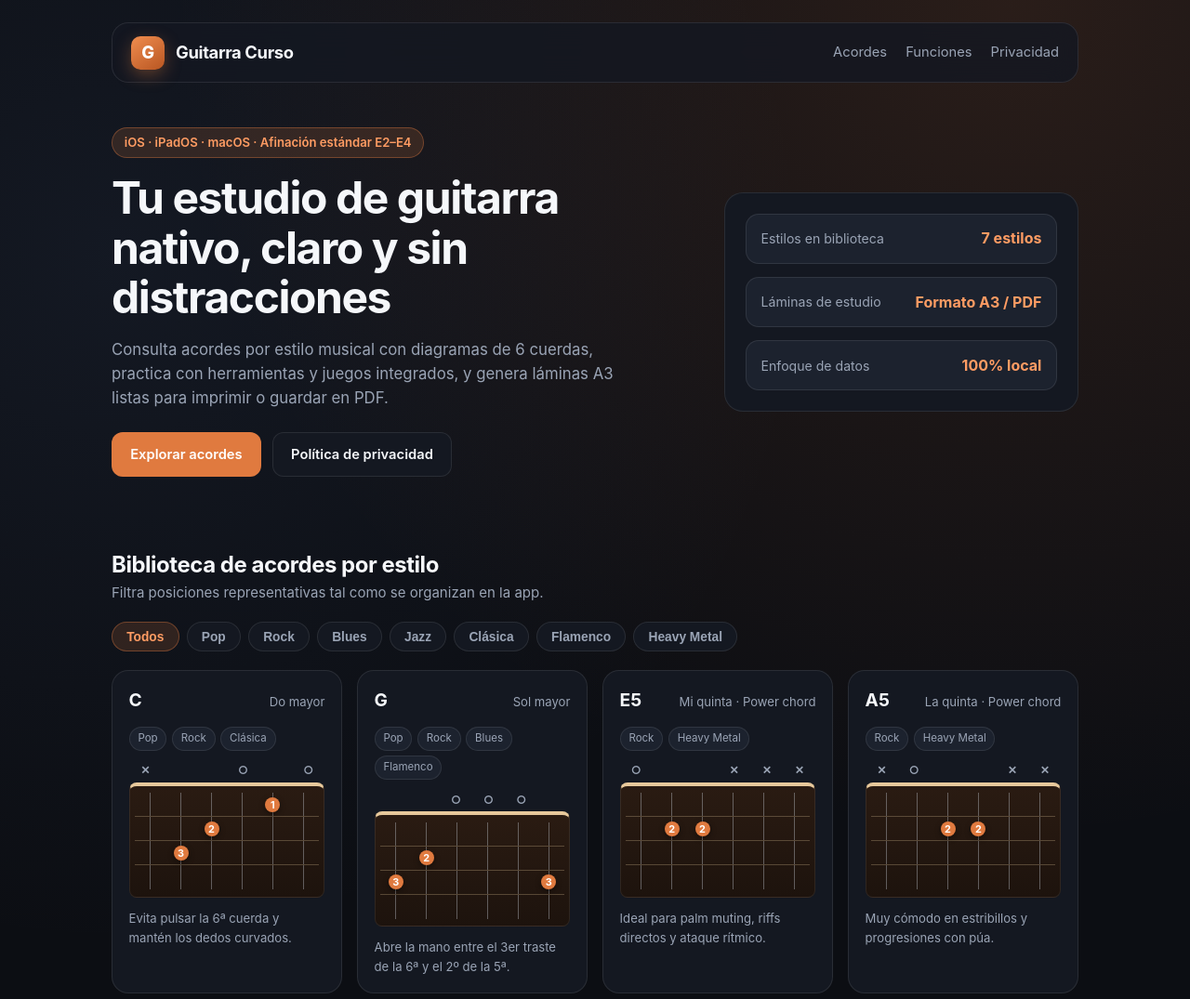
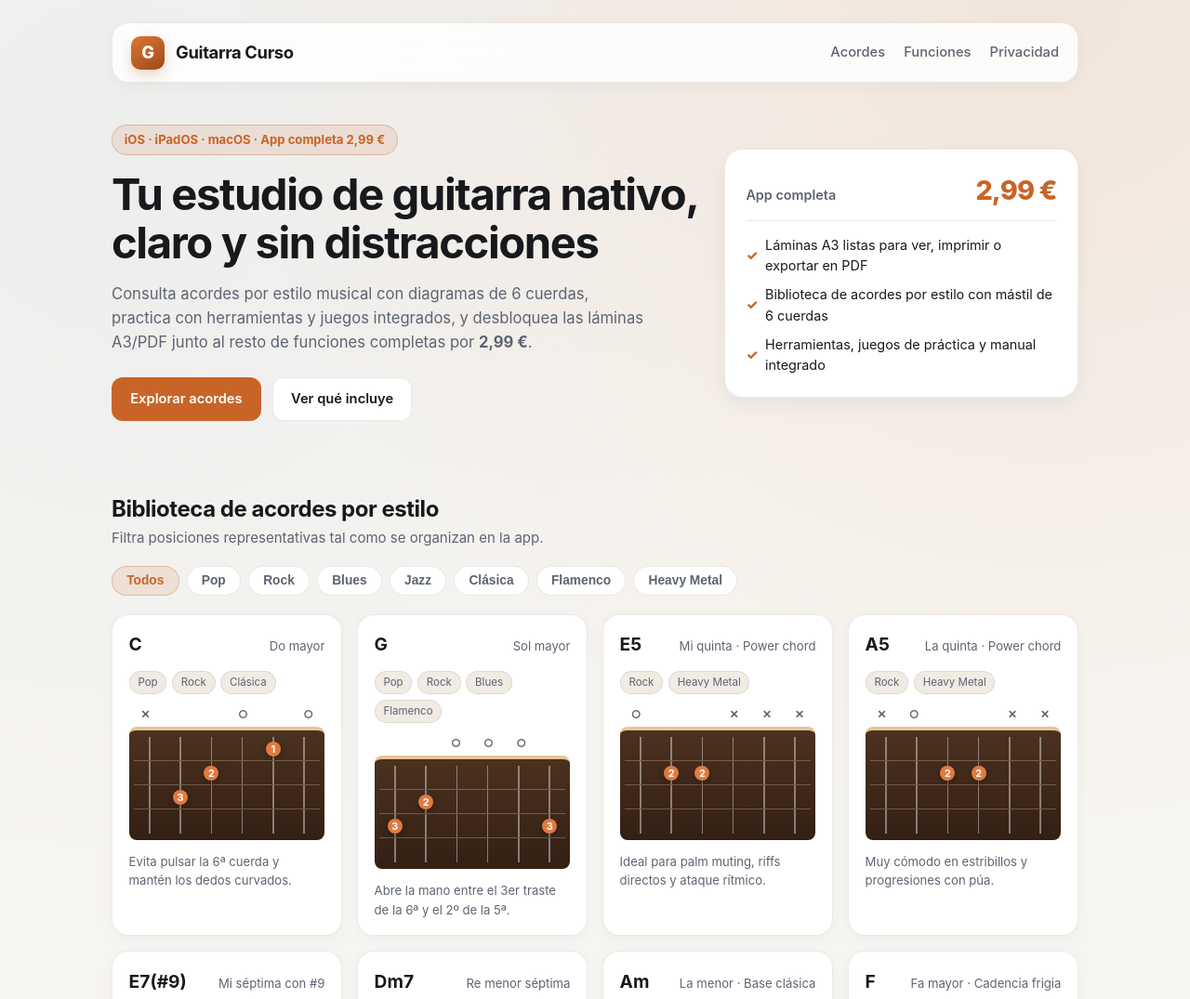
Before and after one commit to mhowani/CursoGuitar, a plain HTML site: page index.html in a window 1280 px wide. Shown: the top 1075 px of the page at 93% size. Drawn offline with Linux system fonts and the light colour scheme.

Commit message:
Add files via upload

```diff
--- a/index.html
+++ b/index.html
@@ -3,21 +3,20 @@
 <head>
   <meta charset="UTF-8" />
   <meta name="viewport" content="width=device-width, initial-scale=1.0" />
-  <title>Guitarra Curso — Biblioteca de Acordes, Herramientas y Láminas A3</title>
+  <title>Guitarra Curso — App completa por 2,99 €</title>
   <style>
     :root {
-      --bg: #0c0e13;
-      --surface: #141821;
-      --surface-2: #1c222e;
-      --text: #f5f7fa;
-      --muted: #9aa4b5;
-      --accent: #e07a3f;
-      --accent-soft: rgba(224, 122, 63, 0.16);
-      --accent-border: rgba(224, 122, 63, 0.38);
-      --border: rgba(255, 255, 255, 0.09);
-      --wood-light: #e7c89b;
-      --wood-dark: #3b2618;
-      --string: #cfd6e0;
+      --bg: #f7f5f1;
+      --surface: #ffffff;
+      --surface-2: #f0ece4;
+      --text: #18191c;
+      --muted: #5d6472;
+      --accent: #c86428;
+      --accent-hover: #b2551d;
+      --accent-soft: rgba(200, 100, 40, 0.12);
+      --accent-border: rgba(200, 100, 40, 0.30);
+      --border: rgba(24, 25, 28, 0.09);
+      --wood-light: #e6c697;
     }
 
     * { box-sizing: border-box; margin: 0; padding: 0; }
@@ -25,8 +24,8 @@
     body {
       font-family: -apple-system, BlinkMacSystemFont, "SF Pro Display", "SF Pro Text", "Segoe UI", Roboto, sans-serif;
       background:
-        radial-gradient(circle at 85% 0%, rgba(224, 122, 63, 0.14), transparent 42%),
-        radial-gradient(circle at 10% 15%, rgba(99, 132, 196, 0.09), transparent 38%),
+        radial-gradient(circle at 88% 0%, rgba(200, 100, 40, 0.11), transparent 42%),
+        radial-gradient(circle at 10% 10%, rgba(74, 111, 165, 0.06), transparent 38%),
         var(--bg);
       color: var(--text);
       line-height: 1.55;
@@ -46,7 +45,7 @@
       z-index: 20;
       backdrop-filter: blur(16px);
       -webkit-backdrop-filter: blur(16px);
-      background: rgba(20, 24, 33, 0.82);
+      background: rgba(255, 255, 255, 0.85);
       border: 1px solid var(--border);
       border-radius: 18px;
       padding: 0.85rem 1.25rem;
@@ -55,6 +54,7 @@
       align-items: center;
       gap: 1rem;
       flex-wrap: wrap;
+      box-shadow: 0 4px 18px rgba(24, 25, 28, 0.04);
     }
 
     .brand {
@@ -70,12 +70,12 @@
       width: 36px;
       height: 36px;
       border-radius: 10px;
-      background: linear-gradient(145deg, #f08d4f, #b85622);
+      background: linear-gradient(145deg, #de7736, #9d4918);
       display: grid;
       place-items: center;
       font-weight: 800;
       color: #fff;
-      box-shadow: 0 6px 18px rgba(224, 122, 63, 0.35);
+      box-shadow: 0 6px 14px rgba(200, 100, 40, 0.25);
     }
 
     nav {
@@ -88,6 +88,7 @@
     nav a {
       color: var(--muted);
       text-decoration: none;
+      font-weight: 500;
       transition: color 0.2s ease;
     }
 
@@ -95,7 +96,7 @@
 
     /* Hero */
     .hero {
-      padding: 3rem 0 2rem;
+      padding: 2.8rem 0 2rem;
       display: grid;
       grid-template-columns: 1.25fr 0.75fr;
       gap: 1.5rem;
@@ -111,17 +112,17 @@
       align-items: center;
       gap: 0.45rem;
       background: var(--accent-soft);
-      color: #ff9c63;
+      color: var(--accent);
       border: 1px solid var(--accent-border);
       padding: 0.32rem 0.8rem;
       border-radius: 999px;
       font-size: 0.82rem;
-      font-weight: 600;
+      font-weight: 700;
       margin-bottom: 1rem;
     }
 
     .hero h1 {
-      font-size: clamp(2rem, 4.2vw, 3rem);
+      font-size: clamp(2rem, 4.2vw, 2.95rem);
       line-height: 1.12;
       letter-spacing: -0.03em;
       margin-bottom: 1rem;
@@ -129,7 +130,7 @@
 
     .hero p {
       color: var(--muted);
-      font-size: 1.05rem;
+      font-size: 1.04rem;
       max-width: 580px;
       margin-bottom: 1.5rem;
     }
@@ -151,7 +152,7 @@
       text-decoration: none;
       border: 1px solid var(--border);
       cursor: pointer;
-      transition: transform 0.15s ease, background 0.2s ease, border-color 0.2s ease;
+      transition: transform 0.15s ease, background 0.2s ease;
     }
 
     .btn:active { transform: scale(0.98); }
@@ -162,7 +163,7 @@
       border-color: transparent;
     }
 
-    .btn-primary:hover { background: #eb874c; }
+    .btn-primary:hover { background: var(--accent-hover); }
 
     .btn-secondary {
       background: var(--surface);
@@ -171,28 +172,47 @@
 
     .btn-secondary:hover { background: var(--surface-2); }
 
-    /* Tarjeta resumen en el héroe */
-    .status-panel {
+    /* Tarjeta de acceso completo / precio */
+    .plan-panel {
       background: var(--surface);
       border: 1px solid var(--border);
       border-radius: 20px;
-      padding: 1.35rem;
+      padding: 1.4rem;
+      box-shadow: 0 8px 24px rgba(24, 25, 28, 0.05);
       display: grid;
       gap: 0.9rem;
     }
 
-    .status-item {
-      background: var(--surface-2);
-      border: 1px solid var(--border);
-      border-radius: 14px;
-      padding: 0.85rem 1rem;
+    .price-row {
       display: flex;
       justify-content: space-between;
-      align-items: center;
+      align-items: baseline;
+      padding-bottom: 0.6rem;
+      border-bottom: 1px solid var(--border);
     }
 
-    .status-item span { color: var(--muted); font-size: 0.88rem; }
-    .status-item strong { font-size: 1rem; color: #ff9c63; }
+    .price-label { font-size: 0.9rem; color: var(--muted); font-weight: 600; }
+    .price-amount { font-size: 1.8rem; font-weight: 800; color: var(--accent); letter-spacing: -0.03em; }
+
+    .plan-list {
+      list-style: none;
+      display: grid;
+      gap: 0.55rem;
+      font-size: 0.9rem;
+      color: var(--text);
+    }
+
+    .plan-list li {
+      display: flex;
+      align-items: center;
+      gap: 0.5rem;
+    }
+
+    .plan-list li::before {
+      content: "✓";
+      color: var(--accent);
+      font-weight: 800;
+    }
 
     /* Secciones */
     section.block { margin-top: 2.75rem; }
@@ -203,7 +223,7 @@
       align-items: flex-end;
       flex-wrap: wrap;
       gap: 1rem;
-      margin-bottom: 1.25rem;
+      margin-bottom: 1.2rem;
     }
 
     .section-header h2 {
@@ -236,11 +256,11 @@
       transition: all 0.18s ease;
     }
 
-    .chip:hover { color: var(--text); border-color: rgba(255,255,255,0.2); }
+    .chip:hover { color: var(--text); }
 
     .chip.active {
       background: var(--accent-soft);
-      color: #ff9c63;
+      color: var(--accent);
       border-color: var(--accent-border);
     }
 
@@ -259,6 +279,7 @@
       display: flex;
       flex-direction: column;
       gap: 0.8rem;
+      box-shadow: 0 4px 16px rgba(24, 25, 28, 0.03);
       transition: border-color 0.2s ease, transform 0.18s ease;
     }
 
@@ -304,22 +325,17 @@
     }
 
     .fretboard {
-      background: linear-gradient(180deg, #2a1b12 0%, #1d130d 100%);
+      background: linear-gradient(180deg, #4b3120 0%, #332014 100%);
       border-top: 4px solid var(--wood-light);
-      border-left: 1px solid rgba(255,255,255,0.08);
-      border-right: 1px solid rgba(255,255,255,0.08);
-      border-bottom: 1px solid rgba(255,255,255,0.08);
       border-radius: 8px;
       padding: 0.45rem 0.35rem;
-      position: relative;
     }
 
     .fret-row {
       display: grid;
       grid-template-columns: repeat(6, 1fr);
       height: 26px;
-      border-bottom: 1.5px solid rgba(231, 200, 155, 0.28);
-      position: relative;
+      border-bottom: 1.5px solid rgba(231, 200, 155, 0.32);
       align-items: center;
     }
 
@@ -338,21 +354,21 @@
       top: 0;
       bottom: 0;
       width: 1.5px;
-      background: rgba(215, 224, 235, 0.36);
+      background: rgba(245, 247, 250, 0.42);
     }
 
     .finger-dot {
       width: 16px;
       height: 16px;
       border-radius: 50%;
-      background: var(--accent);
+      background: #e07a3f;
       color: #fff;
       font-size: 0.68rem;
       font-weight: 700;
       display: grid;
       place-items: center;
       z-index: 2;
-      box-shadow: 0 2px 6px rgba(0, 0, 0, 0.45);
+      box-shadow: 0 2px 6px rgba(0, 0, 0, 0.35);
     }
 
     .chord-tip {
@@ -372,6 +388,7 @@
       border: 1px solid var(--border);
       border-radius: 18px;
       padding: 1.25rem;
+      box-shadow: 0 4px 16px rgba(24, 25, 28, 0.03);
     }
 
     .feature-card h3 {
@@ -418,31 +435,28 @@
 
     <section class="hero">
       <div>
-        <span class="badge">iOS · iPadOS · macOS · Afinación estándar E2–E4</span>
+        <span class="badge">iOS · iPadOS · macOS · App completa 2,99 €</span>
         <h1>Tu estudio de guitarra nativo, claro y sin distracciones</h1>
         <p>
           Consulta acordes por estilo musical con diagramas de 6 cuerdas, practica con herramientas y juegos
-          integrados, y genera láminas A3 listas para imprimir o guardar en PDF.
+          integrados, y desbloquea las láminas A3/PDF junto al resto de funciones completas por <strong>2,99 €</strong>.
         </p>
         <div class="hero-actions">
           <a class="btn btn-primary" href="#acordes">Explorar acordes</a>
-          <a class="btn btn-secondary" href="privacy.html">Política de privacidad</a>
+          <a class="btn btn-secondary" href="#funciones">Ver qué incluye</a>
         </div>
       </div>
 
-      <div class="status-panel">
-        <div class="status-item">
-          <span>Estilos en biblioteca</span>
-          <strong>7 estilos</strong>
+      <div class="plan-panel">
+        <div class="price-row">
+          <span class="price-label">App completa</span>
+          <span class="price-amount">2,99 €</span>
         </div>
-        <div class="status-item">
-          <span>Láminas de estudio</span>
-          <strong>Formato A3 / PDF</strong>
-        </div>
-        <div class="status-item">
-          <span>Enfoque de datos</span>
-          <strong>100% local</strong>
-        </div>
+        <ul class="plan-list">
+          <li>Láminas A3 listas para ver, imprimir o exportar en PDF</li>
+          <li>Biblioteca de acordes por estilo con mástil de 6 cuerdas</li>
+          <li>Herramientas, juegos de práctica y manual integrado</li>
+        </ul>
       </div>
     </section>
 
@@ -468,16 +482,16 @@
 
       <div class="features-grid">
         <div class="feature-card">
-          <h3>Diagramas de mástil de 6 cuerdas</h3>
-          <p>Visualización clara de cuerdas al aire, apagadas y trastes para estudiar digitaciones con precisión.</p>
+          <h3>Láminas A3 / PDF</h3>
+          <p>Consulta láminas de estudio en formato A3 y genéralas o imprímelas directamente desde la opción completa (2,99 €).</p>
         </div>
         <div class="feature-card">
-          <h3>Herramientas y juegos interactivos</h3>
-          <p>Utilidades y ejercicios integrados para entrenar el oído, el reconocimiento y la constancia.</p>
+          <h3>Acordes y herramientas</h3>
+          <p>Explora estilos, posiciones y utilidades interactivas para entrenar oído, ritmo y lectura.</p>
         </div>
         <div class="feature-card">
-          <h3>Láminas A3, manual y ayuda</h3>
-          <p>Láminas imprimibles/exportables en A3, manual de usuario y guía rápida disponibles en cualquier momento.</p>
+          <h3>Manual y privacidad local</h3>
+          <p>Guía de uso integrada dentro de la app, sin cuentas obligatorias ni seguimiento invasivo.</p>
         </div>
       </div>
     </section>
@@ -511,7 +525,7 @@
         name: "E5",
         subtitle: "Mi quinta · Power chord",
         styles: ["Rock", "Heavy Metal"],
-        frets: [0, 2, 2, null, nil = null, null],
+        frets: [0, 2, 2, null, null, null],
         tip: "Ideal para palm muting, riffs directos y ataque rítmico."
       },
       {
@@ -539,7 +553,7 @@
         name: "Am",
         subtitle: "La menor · Base clásica",
         styles: ["Clásica", "Flamenco", "Pop", "Rock"],
-        frets: [nil = null, 0, 2, 2, 1, 0],
+        frets: [null, 0, 2, 2, 1, 0],
         tip: "Muy versátil para arpegios p-i-m-a, rasgueos y estudios."
       },
       {
```
Also changed, not shown: privacy.html (+10 -9 lines).
